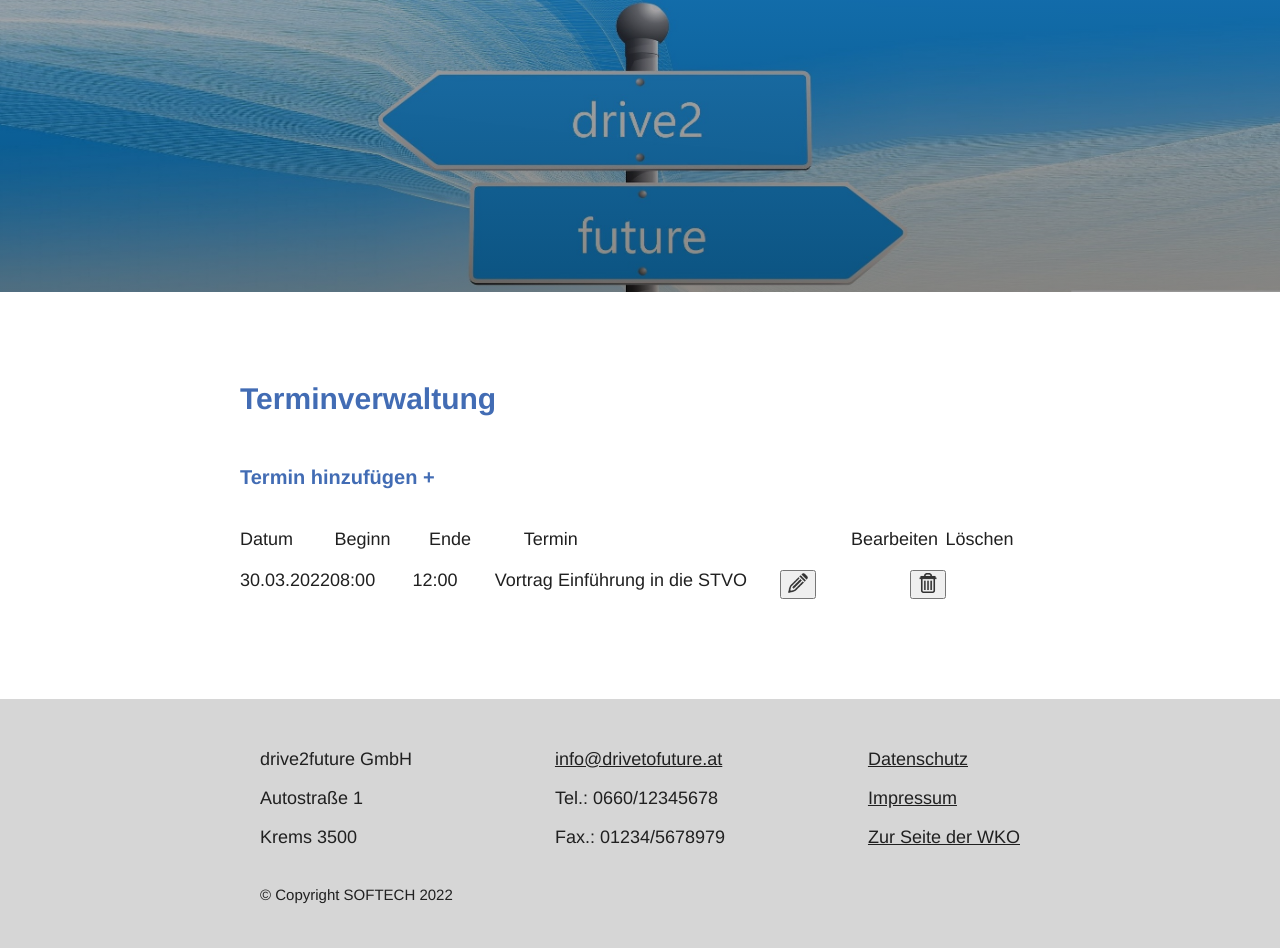
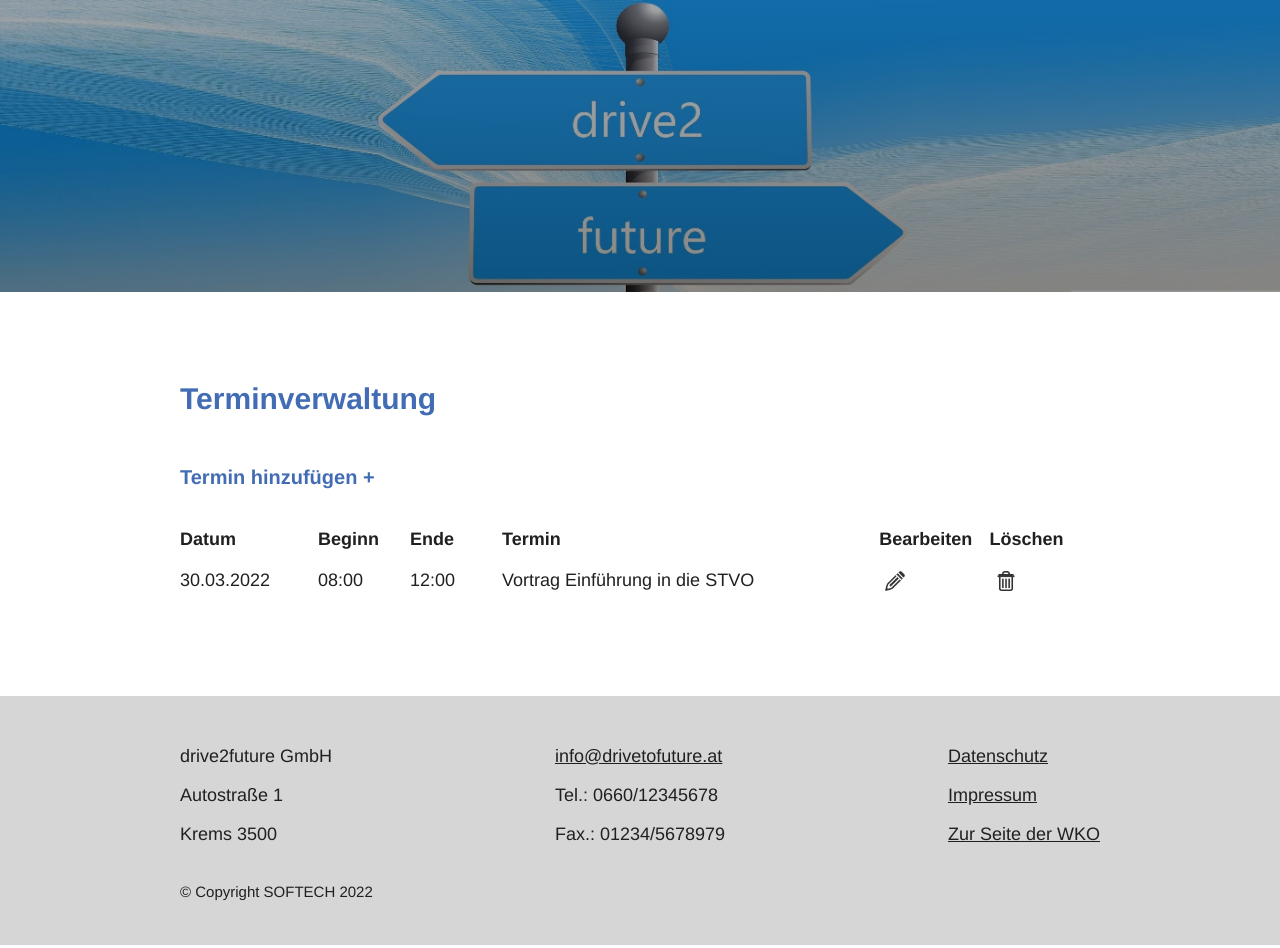
Before and after one commit to orthub/drive2future, a PHP site: page /views/appointmentManagement.php in a window 1280 px wide. Shown: the part 98-1046 px from the top of the page. Run offline with PHP 8.4, Linux system fonts and the light colour scheme; the visitor is signed in with stand-in values (Sample User, id 1); data comes from the database, SQL or seed files in the repository; a stand-in replaces the project's code that opens the database connection; some libraries are stand-ins or nearby versions.

Commit message:
adapt stylesheets

```diff
--- a/assets/css/style.css
+++ b/assets/css/style.css
@@ -100,12 +100,12 @@ body header .navbar .navbar-collapse .menu {
 }
 @media (max-width: 700px) {
   body header .navbar .navbar-collapse .menu {
-    top: 73px;
+    top: 65px;
   }
 }
 @media (max-width: 1400px) {
   body header .navbar .navbar-collapse .menu li {
-    margin-bottom: 15px;
+    margin-bottom: 10px;
   }
 }
 body header .navbar .navbar-collapse .nav-link {
@@ -121,17 +121,27 @@ body header .navbar .navbar-collapse .nav-link {
     padding-left: 20px;
   }
 }
+@media (max-width: 1500px) {
+  body header .navbar .navbar-collapse .nav-link {
+    font-size: 2.1em;
+  }
+}
 body header .navbar .navbar-collapse .nav-link:hover {
   text-decoration: underline;
 }
 body header .header-img {
-  min-height: 293px;
+  min-height: 375px;
   overflow: hidden;
   object-fit: cover;
   background: linear-gradient(#2b384f59, #01010269), url(/drive2future/assets/img/headerbild.jpg);
   background-size: cover;
   background-position: center;
   margin-bottom: 90px;
+}
+@media (max-width: 1500px) {
+  body header .header-img {
+    min-height: 293px;
+  }
 }
 @media (max-width: 992px) {
   body header .header-img {
@@ -144,7 +154,7 @@ body header .header-img {
   }
 }
 body .container {
-  padding: 0 240px;
+  padding: 0 180px;
   margin-bottom: 80px;
 }
 @media (max-width: 1200px) {
@@ -172,27 +182,98 @@ body .container .app-item {
   flex-direction: column;
   font-size: 1.8em;
 }
+@media (max-width: 1150px) {
+  body .container .app-item {
+    display: block;
+    margin-bottom: 50px;
+  }
+}
+body .container .app-item.app-headlines {
+  font-weight: bold;
+}
+@media (max-width: 1150px) {
+  body .container .app-item.app-headlines {
+    display: none;
+  }
+}
 body .container .app-item .app-row {
   display: flex;
   flex-direction: row;
   margin-bottom: 20px;
 }
-body .container .app-item .app-row .box-1,
-body .container .app-item .app-row .box-2,
-body .container .app-item .app-row .box-3,
-body .container .app-item .app-row .box-5,
+@media (max-width: 1150px) {
+  body .container .app-item .app-row {
+    display: block;
+  }
+  body .container .app-item .app-row div {
+    margin-bottom: 15px;
+  }
+  body .container .app-item .app-row .box-5,
 body .container .app-item .app-row .box-6 {
-  width: 130px;
+    display: inline-block;
+    margin-right: 15px;
+  }
+  body .container .app-item .app-row .box-5 button,
+body .container .app-item .app-row .box-6 button {
+    background: none;
+    border: none;
+  }
+  body .container .app-item .app-row span {
+    font-weight: bold;
+    width: 115px;
+    display: inline-block;
+  }
 }
-body .container .app-item .app-row .box-4 {
-  width: 450px;
+@media (min-width: 1151px) {
+  body .container .app-item .app-row .box-1 {
+    width: 15%;
+  }
+  body .container .app-item .app-row .box-2,
+body .container .app-item .app-row .box-3 {
+    width: 10%;
+  }
+  body .container .app-item .app-row .box-5,
+body .container .app-item .app-row .box-6 {
+    width: 12%;
+  }
+  body .container .app-item .app-row .box-4 {
+    width: 41%;
+  }
+  body .container .app-item .app-row span {
+    display: none;
+  }
 }
-body .container .app-item .app-row span {
-  display: none;
+body .container .app-item .app-row .box-5 button,
+body .container .app-item .app-row .box-6 button {
+  background: none;
+  border: none;
+}
+@media (min-width: 1151px) {
+  body .container .app-overview .box-1,
+body .container .app-overview .box-2,
+body .container .app-overview .box-3 {
+    width: 15% !important;
+  }
+  body .container .app-overview .box-4 {
+    width: 55% !important;
+  }
+  body .container .app-overview span {
+    display: none;
+  }
 }
 body .container label {
   font-size: 1.8em;
   display: block;
+  margin-bottom: 20px;
+}
+body .container select {
+  margin-bottom: 35px;
+  font-size: 1.8em;
+}
+body .container textarea {
+  width: 50%;
+  height: 150px;
+  margin-bottom: 50px;
 }
 body .container input {
   font-size: 1.8em;
@@ -202,14 +283,24 @@ body .container input {
 }
 body .container input[type=submit] {
   width: fit-content;
-  min-width: 200px;
+  min-width: 250px;
   padding: 5px 40px;
   background-color: #304f84;
   color: white;
   border: none;
+  cursor: pointer;
+}
+body .container input[type=reset] {
+  width: fit-content;
+  min-width: 250px;
+  padding: 5px 40px;
+  background-color: #525252;
+  color: white;
+  border: none;
+  cursor: pointer;
 }
 body footer {
-  padding: 0 260px;
+  padding: 0 180px;
   padding-top: 20px;
   padding-bottom: 30px;
   background-color: #d6d6d6;
--- a/assets/scss/style.scss
+++ b/assets/scss/style.scss
@@ -19,11 +19,11 @@ body {
         text-decoration: none;
         color: #426cb4;
         margin-bottom: 40px;
-        a{
+        a {
             text-decoration: none;
             color: #426cb4;
 
-            &:hover{
+            &:hover {
                 text-decoration: underline;
             }
         }
@@ -91,11 +91,11 @@ body {
                         opacity: 0.7;
                     }
                     @media (max-width: 700px) {
-                        top: 73px;
+                        top: 65px;
                     }
                     li {
                         @media (max-width: 1400px) {
-                            margin-bottom: 15px;
+                            margin-bottom: 10px;
                         }
                     }
                 }
@@ -109,6 +109,9 @@ body {
                         margin-right: 30px;
                         padding-left: 20px;
                     }
+                    @media (max-width: 1500px) {
+                        font-size: 2.1em;
+                    }
                     &:hover {
                         text-decoration: underline;
                     }
@@ -116,13 +119,16 @@ body {
             }
         }
         .header-img {
-            min-height: 293px;
+            min-height: 375px;
             overflow: hidden;
             object-fit: cover;
             background: linear-gradient(#2b384f59, #01010269), url(/drive2future/assets/img/headerbild.jpg);
             background-size: cover;
             background-position: center;
             margin-bottom: 90px;
+            @media (max-width: 1500px) {
+                min-height: 293px;
+            }
             @media (max-width: 992px) {
                 min-height: 250px;
             }
@@ -133,7 +139,7 @@ body {
     }
 
     .container {
-        padding: 0 240px;
+        padding: 0 180px;
         margin-bottom: 80px;
         @media (max-width: 1200px) {
             padding: 0 120px;
@@ -151,19 +157,84 @@ body {
             display: flex;
             flex-direction: column;
             font-size: 1.8em;
+
+            @media (max-width: 1150px) {
+                display: block;
+                margin-bottom: 50px;
+            }
+
+            &.app-headlines {
+                font-weight: bold;
+                @media (max-width: 1150px) {
+                    display: none;
+                }
+            }
             .app-row {
                 display: flex;
                 flex-direction: row;
                 margin-bottom: 20px;
+
+                @media (max-width: 1150px) {
+                    display: block;
+
+                    div {
+                        margin-bottom: 15px;
+                    }
+
+                    .box-5,
+                    .box-6 {
+                        display: inline-block;
+                        margin-right: 15px;
+                        button {
+                            background: none;
+                            border: none;
+                        }
+                    }
+                    span {
+                        font-weight: bold;
+                        width: 115px;
+                        display: inline-block;
+                    }
+                }
+
+                @media (min-width: 1151px) {
+                    .box-1 {
+                        width: 15%;
+                    }
+                    .box-2,
+                    .box-3 {
+                        width: 10%;
+                    }
+                    .box-5,
+                    .box-6 {
+                        width: 12%;
+                    }
+                    .box-4 {
+                        width: 41%;
+                    }
+                    span {
+                        display: none;
+                    }
+                }
+                .box-5,
+                .box-6 {
+                    button {
+                        background: none;
+                        border: none;
+                    }
+                }
+            }
+        }
+
+        .app-overview{
+            @media (min-width: 1151px) {
                 .box-1,
                 .box-2,
-                .box-3,
-                .box-5,
-                .box-6 {
-                    width: 130px;
+                .box-3 {
+                    width: 15% !important;
                 }
                 .box-4 {
-                    width: 450px;
+                    width: 55% !important;
                 }
                 span {
                     display: none;
@@ -174,6 +245,17 @@ body {
         label {
             font-size: 1.8em;
             display: block;
+            margin-bottom: 20px;
+        }
+        select {
+            margin-bottom: 35px;
+            font-size: 1.8em;
+        }
+
+        textarea {
+            width: 50%;
+            height: 150px;
+            margin-bottom: 50px;
         }
 
         input {
@@ -185,16 +267,27 @@ body {
 
         input[type="submit"] {
             width: fit-content;
-            min-width: 200px;
+            min-width: 250px;
             padding: 5px 40px;
             background-color: #304f84;
             color: white;
             border: none;
+            cursor: pointer;
+        }
+
+        input[type="reset"] {
+            width: fit-content;
+            min-width: 250px;
+            padding: 5px 40px;
+            background-color: #525252;
+            color: white;
+            border: none;
+            cursor: pointer;
         }
     }
 
     footer {
-        padding: 0 260px;
+        padding: 0 180px;
         padding-top: 20px;
         padding-bottom: 30px;
         background-color: #d6d6d6;
--- a/views/addAppConfirmation.php
+++ b/views/addAppConfirmation.php
@@ -79,10 +79,10 @@ require_once '../controllers/appointments.php';
             }
 
             get_db()->commit();
-            echo "Ihr Termin wurde erfolgreich gespeichert.<br>";
+            echo "<p>Ihr Termin wurde erfolgreich gespeichert.</p><br>";
         } catch (PDOException $e) {
             get_db()->rollBack();
-            echo "Ihr Termin konnte nicht gespeichert werden. Bitte versuchen Sie es erneut.<br>";
+            echo "<p>Ihr Termin konnte nicht gespeichert werden. Bitte versuchen Sie es erneut.</p><br>";
         }
         ?>
 
--- a/views/appointmentManagement.php
+++ b/views/appointmentManagement.php
@@ -14,7 +14,7 @@ require_once __DIR__ . '/../controllers/appointments.php';
 
         <h2><a href="createAppointment.php">Termin hinzufügen +</a></h2>
 
-        <div class="app-item">
+        <div class="app-item app-headlines">
             <div class="app-row">
                 <div class="box-1">Datum</div>
                 <div class="box-2">Beginn</div>
@@ -32,24 +32,24 @@ require_once __DIR__ . '/../controllers/appointments.php';
                     <div class="box-2"><span>Beginn: </span><?php echo date('H:i', strtotime($app['begin_time'])); ?></div>
                     <div class="box-3"><span>Ende: </span><?php echo date('H:i', strtotime($app['end_time'])); ?></div>
                     <div class="box-4"><span>Termin: </span><?php echo $app['description']; ?></div>
-                    <form action="editAppointment.php" method="post">
-                        <div class="box-5">
+                    <div class="box-5">
+                        <form action="editAppointment.php" method="post">
                             <button <?php echo "name='edit-app' value='$app[id_appointment]'" ?>>
                                 <a href="/drive2future" title="Zur Startseite">
                                     <img src="/drive2future/assets/img/edit_icon.png" width="20" />
                                 </a>
                             </button>
-                        </div>
-                    </form>
-                    <form action="deleteAppConfirmation.php" method="post">
-                        <div class="box-6">
+                        </form>
+                    </div>
+                    <div class="box-6">
+                        <form action="deleteAppConfirmation.php" method="post">
                             <button <?php echo "name='delete-app' value='$app[id_appointment]'" ?>>
                                 <a href="/drive2future" title="Zur Startseite">
                                     <img src="/drive2future/assets/img/delete_icon.png" width="20" />
                                 </a>
                             </button>
-                        </div>
-                    </form>
+                        </form>
+                    </div>
                 </div>
             </div>
         <?php endforeach ?>
--- a/views/classes.php
+++ b/views/classes.php
@@ -15,8 +15,7 @@ require_once __DIR__ . '/../controllers/classes.php';
     <h1>Klassenübersicht</h1>
 
     <form action='../views/classAdd.php' method='POST'>
-      <label>neue Klasse:</label>
-      <input type="submit" value="hinzufügen">
+      <input type="submit" value="Klasse hinzufügen">
     </form>
 
     <br>
```
Also changed, not shown: views/appointments.php (+5 -2 lines), 1 other file.
